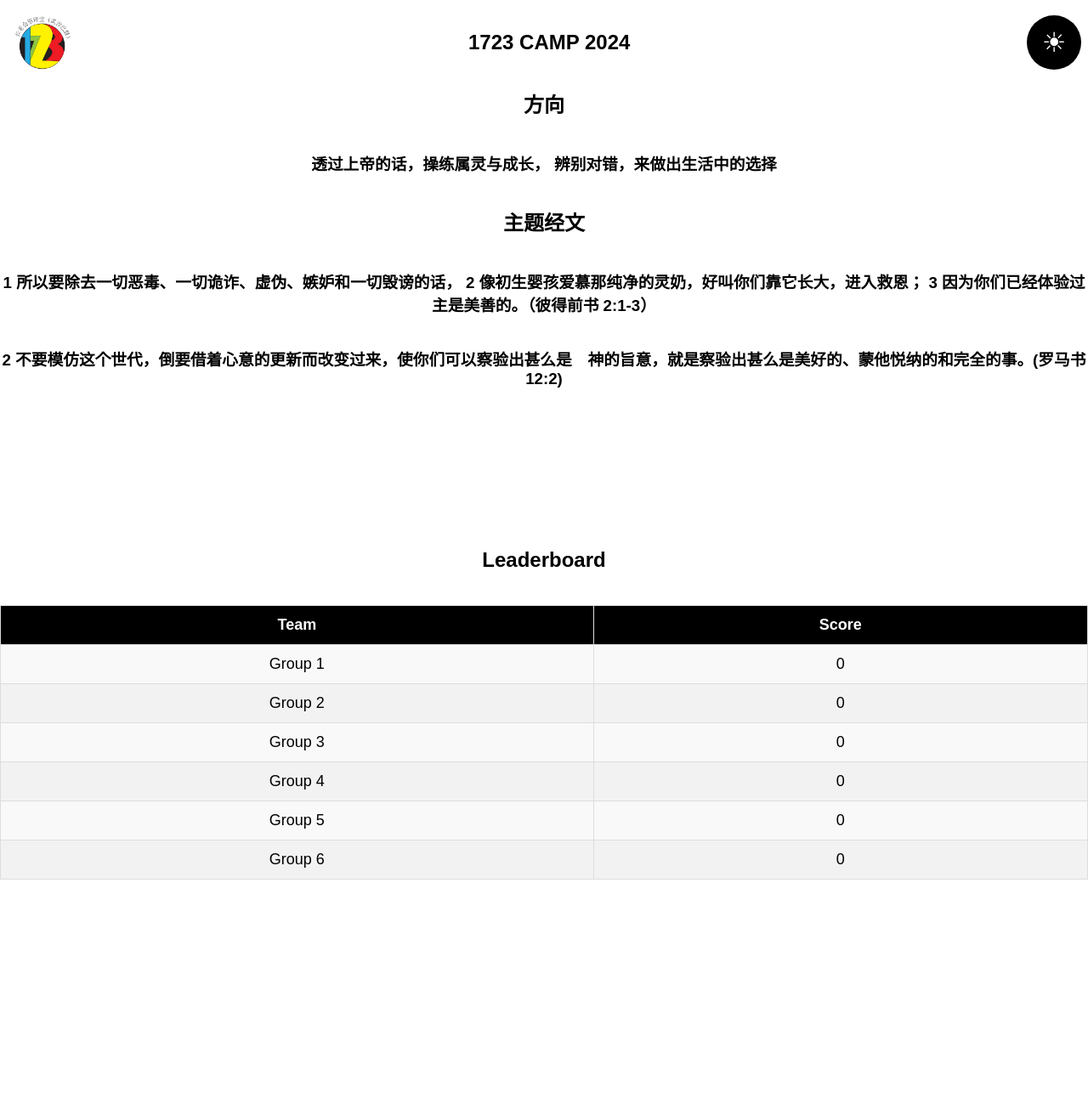
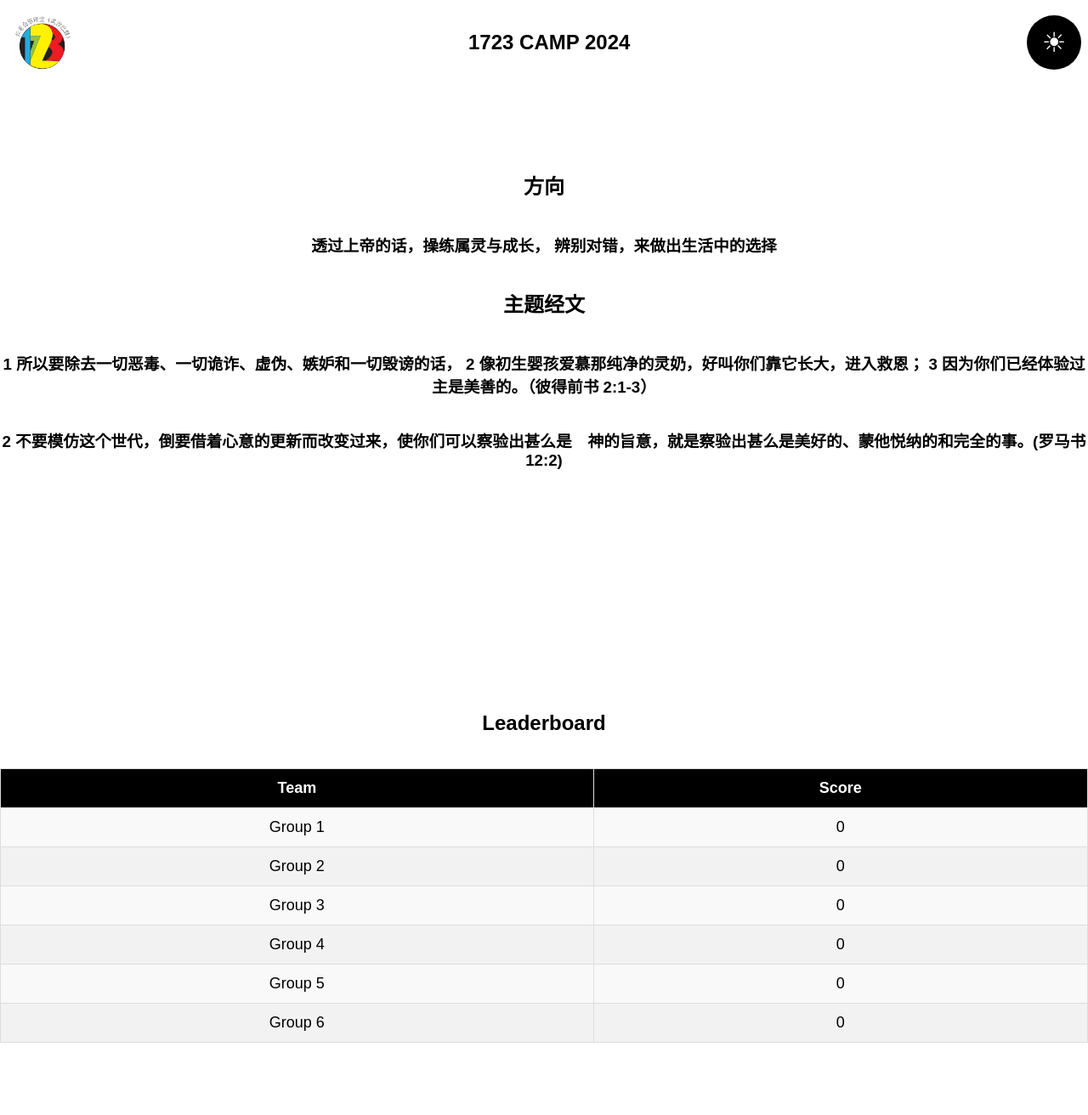
Before and after one commit to hongyaok/1723camp, a Flask app: page / in a window 1280 px wide. Shown: the whole page at 85% size. Before the commit the page ends 1035 px from the top, so only its background shows below. Run offline with Flask 3, Linux system fonts and the light colour scheme.

Commit message:
Update my.css

```diff
--- a/static/css/my.css
+++ b/static/css/my.css
@@ -94,6 +94,7 @@ body {
     align-items: center;
     flex-direction: column;
     text-align: center;
+    padding-top: 6rem;
 }
 
 .center-content button {
```
